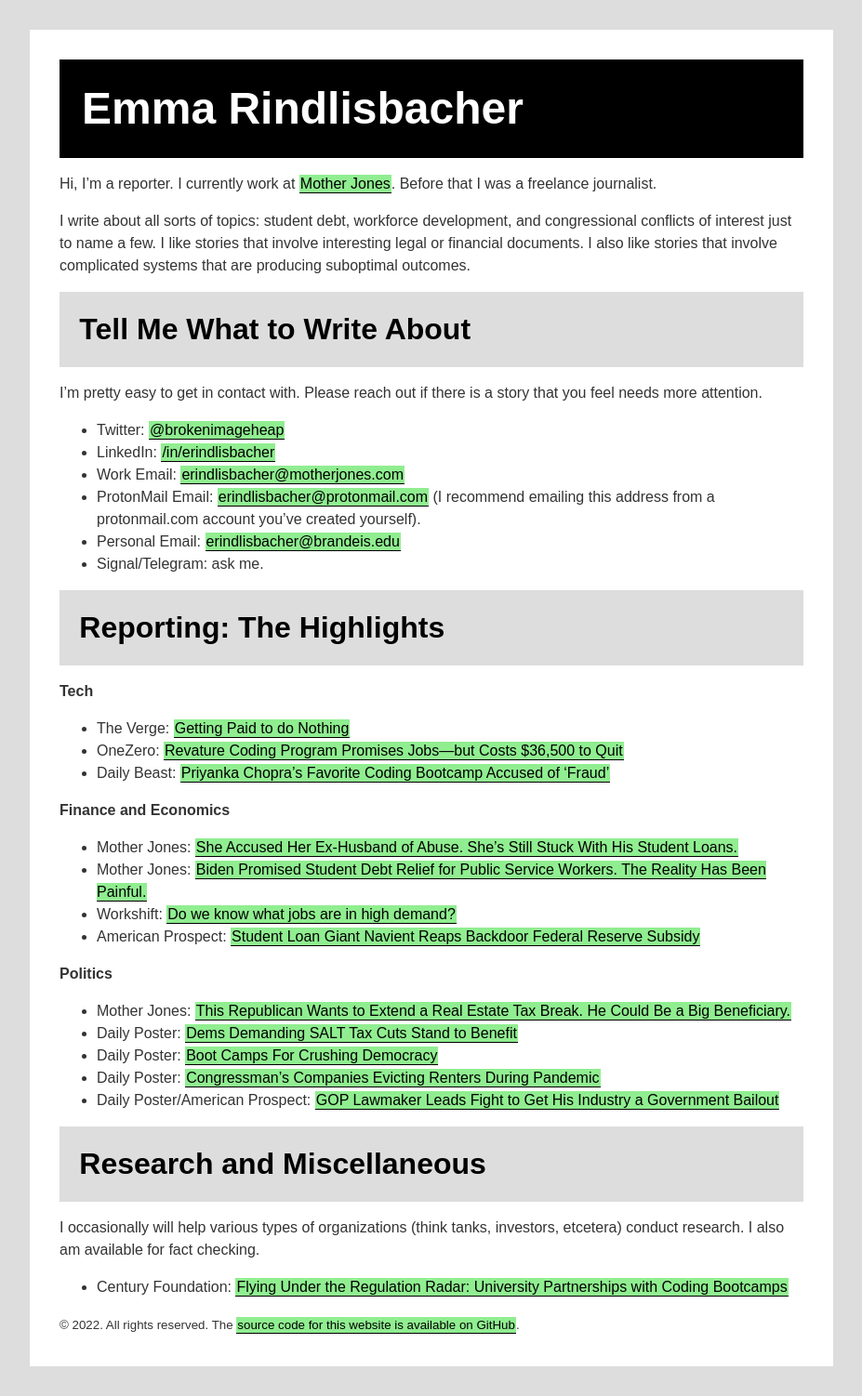
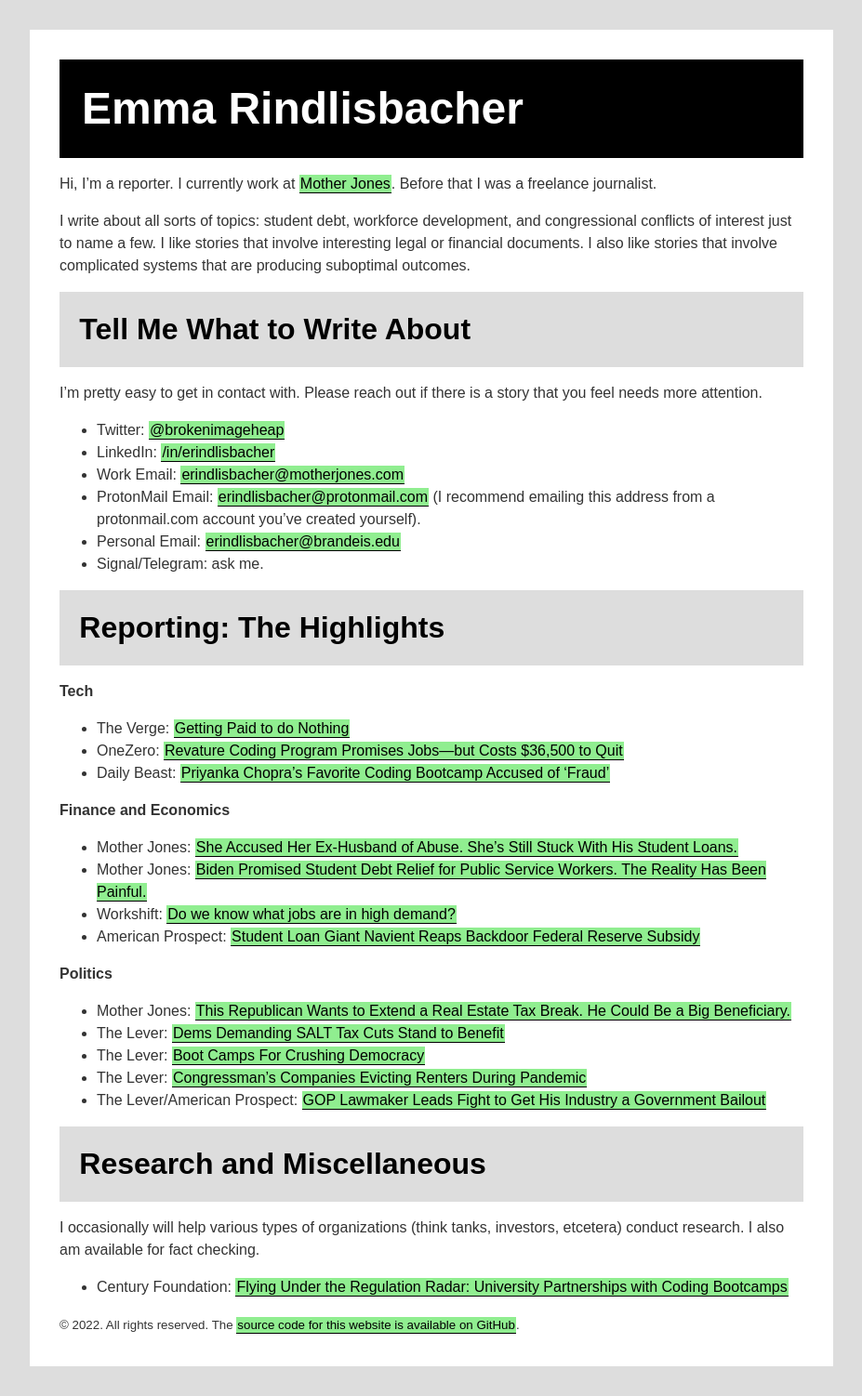
Before and after one commit to erindlisbacher/website, a Jekyll site: the page built from index.md, in a window 1280 px wide. Shown: the whole page at 93% size, without its empty margins (0-927 px from the left). Built offline with Jekyll 4.4.1, drawn with Linux system fonts in a browser that asks for light colours.

Commit message:
Update index.md

```diff
--- a/index.md
+++ b/index.md
@@ -40,10 +40,10 @@ I'm pretty easy to get in contact with. Please reach out if there is a story tha
 ### Politics
 
 * Mother Jones: [This Republican Wants to Extend a Real Estate Tax Break. He Could Be a Big Beneficiary.](https://www.motherjones.com/politics/2022/02/tracey-mann-congress-opportunity-zones-austin/)
-* Daily Poster: [Dems Demanding SALT Tax Cuts Stand to Benefit](https://www.dailyposter.com/democrats-gunning-to-end-salt-cap-stand-to-benefit/)
-* Daily Poster: [Boot Camps For Crushing Democracy](https://www.dailyposter.com/p/boot-camps-for-crushing-democracy)
-* Daily Poster: [Congressman's Companies Evicting Renters During Pandemic](https://www.dailyposter.com/p/landlord-congressmans-companies-evicting)
-* Daily Poster/American Prospect: [GOP Lawmaker Leads Fight to Get His Industry a Government Bailout](https://www.dailyposter.com/p/gop-lawmaker-leads-fight-to-get-his)
+* The Lever: [Dems Demanding SALT Tax Cuts Stand to Benefit](https://www.dailyposter.com/democrats-gunning-to-end-salt-cap-stand-to-benefit/)
+* The Lever: [Boot Camps For Crushing Democracy](https://www.dailyposter.com/p/boot-camps-for-crushing-democracy)
+* The Lever: [Congressman's Companies Evicting Renters During Pandemic](https://www.dailyposter.com/p/landlord-congressmans-companies-evicting)
+* The Lever/American Prospect: [GOP Lawmaker Leads Fight to Get His Industry a Government Bailout](https://www.dailyposter.com/p/gop-lawmaker-leads-fight-to-get-his)
 
 ## Research and Miscellaneous
 
```
